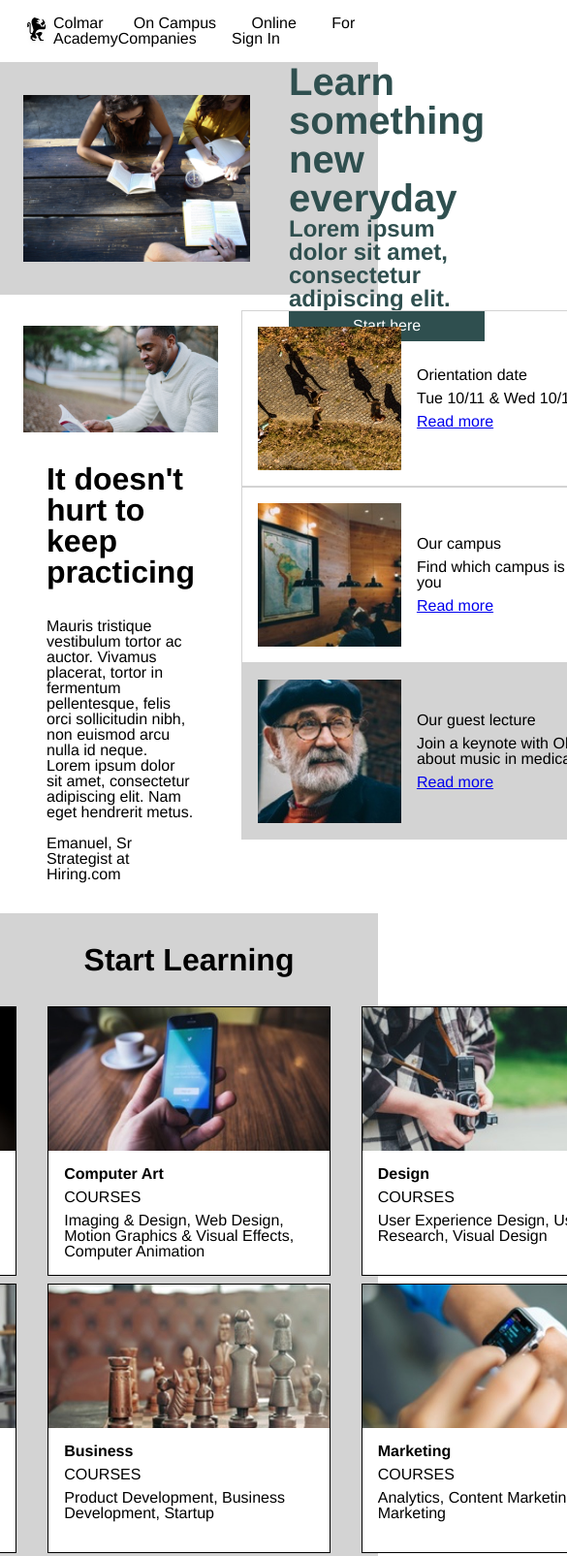
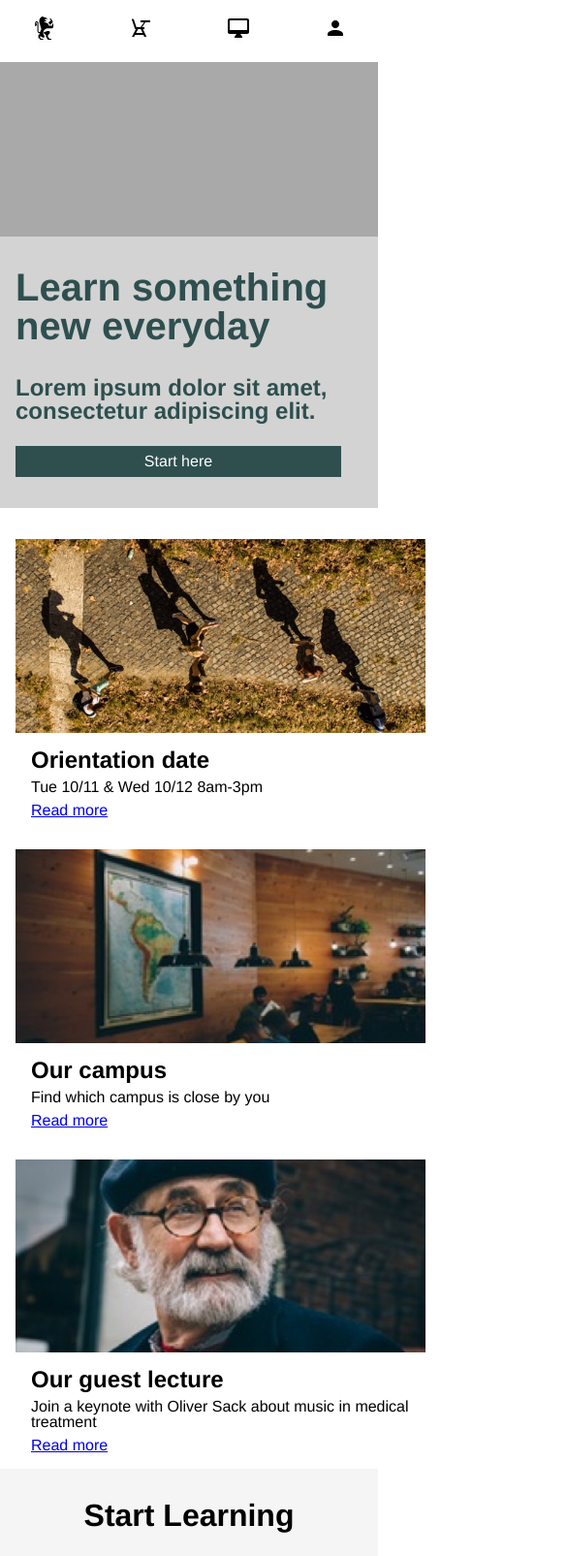
Before and after one commit to bertbell2/colmaracademy, a plain HTML site: page index.html in a window 390 px wide. Shown: the top 1605 px of the page at 97% size, 585 px wide, since content can reach past the window. Drawn offline with Linux system fonts and the light colour scheme.

Commit message:
Mobile styling added. TODO: Spacing/Color check

```diff
--- a/index.html
+++ b/index.html
@@ -20,9 +20,12 @@
           <li>For Companies</li>
           <li>Sign In</li>
         </ul>
-        <ul class="image-menu">
-          <li><img src="./resources/images/ic-logo.svg" alt="Colmar Academy"></li>
-        </ul>
+        <div class="image-menu">
+          <div><img src="./resources/images/ic-logo.svg" alt="Colmar Academy"></div>
+          <div><img src="./resources/images/ic-on-campus.svg" alt="On Campus"></div>
+          <div><img src="./resources/images/ic-online.svg" alt="Online"></div>
+          <div><img src="./resources/images/ic-login.svg" alt="Login"></div>
+        </div>
       </nav>
     </header>
     <!-- Banner -->
@@ -57,7 +60,8 @@
       <div class="other-info-items">
         <div class="info-item">
 
-            <img src="./resources/images/information-orientation.jpg">
+            <img src="./resources/images/information-orientation.jpg" class="std-image">
+            <img src="./resources/images/information-orientation-mobile.jpg" class="mobile-image">
 
           <div class="info-item-desc">
             <h3>Orientation date</h3>
@@ -67,7 +71,8 @@
         </div>
         <div class="info-item">
 
-            <img src="./resources/images/information-campus.jpg">
+            <img src="./resources/images/information-campus.jpg" class="std-image">
+            <img src="./resources/images/information-campus-mobile.jpg" class="mobile-image">
 
           <div class="info-item-desc">
             <h3>Our campus</h3>
@@ -77,7 +82,8 @@
         </div>
         <div class="info-item">
 
-            <img src="./resources/images/information-guest-lecture.jpg">
+            <img src="./resources/images/information-guest-lecture.jpg" class="std-image">
+            <img src="./resources/images/information-guest-lecture-mobile.jpg" class="mobile-image">
 
           <div class="info-item-desc">
             <h3>Our guest lecture</h3>
--- a/resources/css/style.css
+++ b/resources/css/style.css
@@ -5,6 +5,8 @@ html {
 body {
   font-family: Helvetica, sans-serif;
 }
+
+/* Header and Menu*/
 
 header {
   display: flex;
@@ -26,7 +28,7 @@ header {
   margin-right: 0.25rem;
 }
 
-nav .menu {
+.menu {
   display: flex;
   align-items: center;
 }
@@ -43,6 +45,27 @@ ul li {
 .image-menu {
   display: none;
 }
+
+@media only screen and (max-width: 470px) {
+  .logo {
+    display: none ;
+  }
+  .text-menu {
+    display: none;
+  }
+  .menu {
+    width: 100%;
+    margin: auto 2rem;
+  }
+  .image-menu {
+    display: flex;
+    align-items: center;
+    justify-content: space-between;
+    width: 100%;
+  }
+}
+
+/* Banner */
 
 .banner {
   display: flex;
@@ -96,6 +119,41 @@ ul li {
   text-align: center;
 }
 
+@media only screen and (max-width: 470px) {
+  .banner {
+    flex-direction: column;
+    background-color: darkgray;
+
+  }
+
+  .banner img {
+    display: none;
+  }
+
+  .banner-text-container {
+    margin: 11.25rem 0 0 0;
+    background-color: lightgray;
+    width: 100%;
+  }
+
+  .banner-text {
+    height: auto;
+    max-width: auto;
+    padding: 2rem 1rem 2rem 1rem;
+  }
+
+  .banner-text h1 {
+    margin-bottom: 2rem;
+  }
+
+  .banner-text p {
+    margin-bottom: 1.5rem;
+  }
+
+}
+
+/* Information Section */
+
 .info-items {
   display:flex;
   justify-content: space-between;
@@ -142,12 +200,16 @@ ul li {
   border: 1px solid lightgray;
 }
 
-.info-item img {
+.std-image {
   display: block;
   padding: 1rem;
   width: 35%;
   height: auto;
   max-height: 148px;
+}
+
+.mobile-image {
+  display:none;
 }
 
 .info-item-desc {
@@ -158,12 +220,49 @@ ul li {
 }
 
 .info-item-desc h3 {
+  font-size: 1.5rem;
+  font-weight: bold;
   margin-bottom: 0.5rem ;
 }
 
 .info-item-desc .info-item-desc-text {
   margin-bottom: 0.5rem;
 }
+
+@media only screen and (max-width: 470px) {
+  .main-info-item {
+    display: none;
+  }
+
+  .info-item {
+    flex-direction: column;
+    border: none ;
+  }
+
+  .info-item-desc {
+    margin-left: 2rem;
+    padding-bottom: 1rem;
+  }
+
+  .mobile-image {
+    display: block;
+    padding: 1rem 1rem;
+    width: 100%;
+    height: auto;
+    max-width: 470px;
+    }
+
+  .std-image {
+    display:none;
+  }
+
+  .info-item:last-child {
+    background-color: white;
+  }
+
+}
+
+/* PRograms / Courses Section*/
 
 .programs {
   display: flex;
@@ -225,6 +324,61 @@ ul li {
   margin-left: 1rem;
 }
 
+@media only screen and (max-width: 470px) {
+  .programs {
+    background-color: whitesmoke ;
+  }
+
+  .program-grid {
+    margin-bottom: 2rem;
+    width: 100%;
+  }
+
+  .program-row {
+    flex-direction: column;
+    justify-content: flex-start;
+    background-color: whitesmoke;
+    margin-bottom: auto;
+    width: 100%;
+  }
+
+  .program-row .program:nth-child(2n+0) {
+    margin-left: auto;
+    margin-right: auto;
+  }
+
+  .program {
+    height: auto ;
+    border: none;
+    width: 100%;
+    background-color: inherit;
+    flex-basis: auto;
+  }
+
+  .program h3 {
+    margin-top: auto;
+    margin-left: auto;
+    margin-bottom: 0.5rem;
+    background-color:lightgray;
+    padding: 1rem 0 1rem 1rem ;
+    width: 100%;
+  }
+
+  .program img {
+    display:none ;
+  }
+
+  .program h4 {
+    display: none;
+  }
+
+  .program p {
+    display: none;
+  }
+}
+
+/* Exhibits Section*/
+
 .exhibits  {
   display: flex;
   flex-direction: column;
@@ -246,6 +400,11 @@ ul li {
 .exhibit-main video {
   width: 100%;
   height: auto;
+}
+
+.exhibit-main h3 {
+  font-weight: bold;
+  font-size: 1.5rem;
 }
 
 .exhibit-others {
@@ -280,6 +439,26 @@ ul li {
   flex-grow: 1;
 }
 
+@media only screen and (max-width: 470px) {
+  exhibits-all {
+    margin-bottom: 1rem;
+  }
+
+  .exhibit-main h3 {
+    display: none;
+  }
+
+  .exhibit-main p {
+    display: none;
+  }
+
+  .exhibit-others {
+    display: none;
+  }
+}
+
+/* Footer */
+
 footer {
   display: flex;
   border-top: 1px solid lightgray;
@@ -296,3 +475,12 @@ footer .right {
   text-align: right;
   margin-right: 1.5rem;
 }
+
+@media only screen and (max-width: 470px) {
+  footer {
+    padding-bottom: 1rem;
+  }
+  footer .right {
+    display: none;
+  }
+}
```
